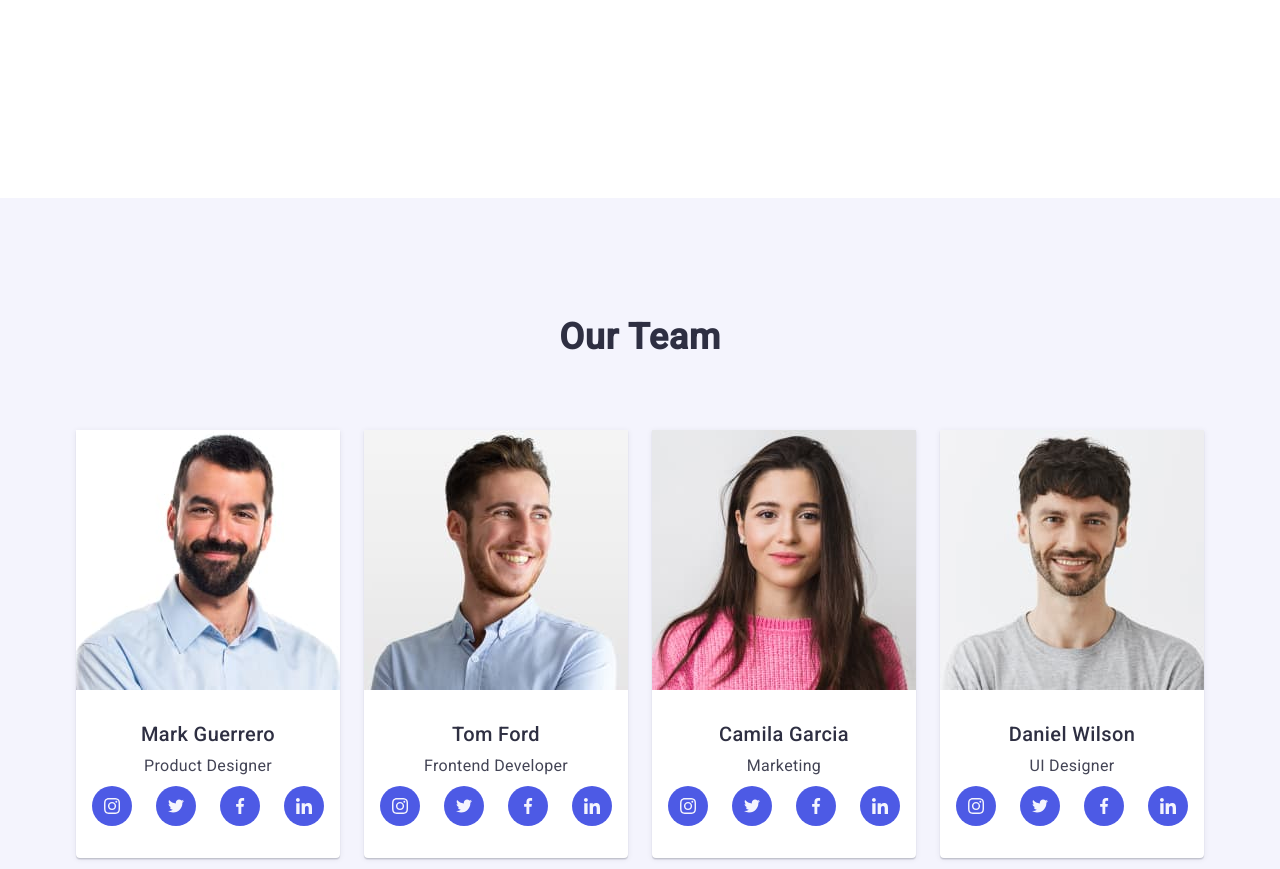
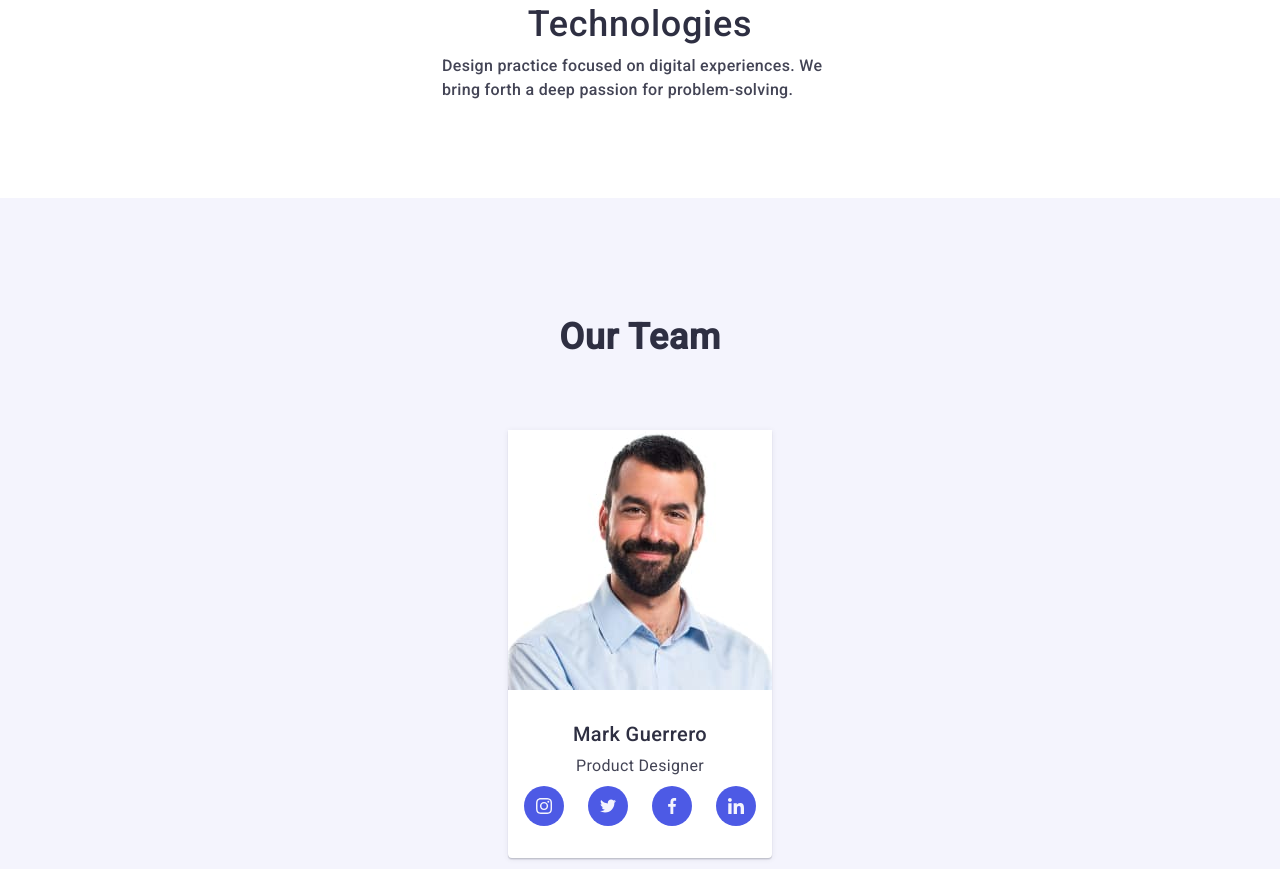
Before and after one commit to KhaninaDaria22/goit-markup-hw-06, a plain HTML site: page index.html in a window 1280 px wide. Shown: the part 631-1500 px from the top of the page. Drawn offline with nearby package versions, Linux system fonts and the light colour scheme.

Commit message:
commit 12

```diff
--- a/css/media.css
+++ b/css/media.css
@@ -2,25 +2,46 @@
      .container {
         max-width: 428px;
     }
-    .main-content-item-one  {
+    .main-content-item-one {
         max-width: 396px;
 }
+
 }
 @media screen and (min-width: 768px) {
      .container {
         max-width: 768px;
      }
-}
+
      .main-content-item-one {
         max-width: unset;
         width: calc((100% - 24px) / 2);
     }
-    .main-strategi {
-        gap: 72px 24px;
+        .main-strategi {
+            gap: 24px;
+
     }
-    .section-content-one {
+        .section-content-one {
         padding-top: 96px;
         padding-bottom: 96px;
     }
-@media screen and (min-width: 768px) {
+        .team-title-list {
+        gap: 24px;
+    }
+        .team-title-item {
+        width: calc((100%-24px)/2);
+    }
 }
+
+@media screen and (min-width: 1158px) {
+    .container {
+        max-width: 1158px;
+
+    }
+    .team-title-list {
+        padding-left: 15px;
+        padding-right: 15px;
+    }
+    .team-title-item {
+        width: calc((100%-24px)/4);
+}
+}
--- a/css/styles.css
+++ b/css/styles.css
@@ -34,7 +34,7 @@ p, h1, h2, h3, h4, h5, h6 {
     margin: 0;
 }
 .container {
-    max-width: 1158px;
+    max-width: 428px;
     padding-left: 16px;
     padding-right: 16px;
     margin: 0 auto;
@@ -197,6 +197,7 @@ p, h1, h2, h3, h4, h5, h6 {
 .main-content-item-one {
     /* width: calc((100% - 72px) / 4); */
     display: list-item;
+    margin-bottom: ;
 
 }
 .visually-hidden {
@@ -418,11 +419,12 @@ url(../images/img-name.jpg);
     align-items: center;
 }
 .technologies{
-    padding-bottom: 120px;
+    padding-bottom: 96px;
+    display: none;
 
 }
 .technologies-one {
-    display: none;
+
 }
 .main-strategi {
     display: flex;
@@ -432,6 +434,7 @@ url(../images/img-name.jpg);
     align-items: center;
     justify-content: center;
     flex-wrap: wrap;
+    width: 100%;
 
 }
 .link-content {
@@ -471,11 +474,12 @@ url(../images/img-name.jpg);
 .team-title-list {
     background-color: #F4F4FD;
     display: flex;
+    flex-wrap: wrap;
     justify-content: center;
     align-items: center;
     gap: 32px;
     padding: 0px 0px;
-    gap: 24px;
+    gap: 72px;
 }
 .team-title-item {
     background-color: #FFFFFF;
@@ -484,6 +488,7 @@ url(../images/img-name.jpg);
     text-align: center;
     border-radius: 0px 0px 4px 4px;
     box-shadow:  0px 1px 6px rgba(46, 47, 66, 0.08), 0px 1px 1px rgba(46, 47, 66, 0.16), 0px 2px 1px rgba(46, 47, 66, 0.08);
+
 }
 .name {
     padding: 32px 0px;
--- a/index.html
+++ b/index.html
@@ -85,7 +85,7 @@
                 </ul>
                 </div>
             </section>
-            <section class="technologies">
+             <!-- <section class="technologies">
                 <div class="technologies-one container">
                 <h2 class="technologies-title">What are we doing</h2>
                 <ul class="technologies-list list">
@@ -100,9 +100,9 @@
                     </li>
                 </ul>
                 </div>
-            </section>
-            <section class="team">
-                <div class="team-1 container">
+            </section>  -->
+             <section class="team">
+                <div class="container">
                 <h2 class="team-title">Our Team</h2>
                     <ul class="team-title-list list">
                         <li class="team-title-item">
@@ -271,7 +271,7 @@
                    </ul>
                 </div>
             </section>
-            <section class="customers">
+            <!--<section class="customers">
                 <div class="customers-icons container">
                     <h2 class="team-title-customers">Customers</h2>
                         <ul class="customers-list-icont">
@@ -466,5 +466,4 @@
         </div>
         <script src="./js/modal.js"></script>
 </body>
-</html>
- -->
+</html>  -->
```
